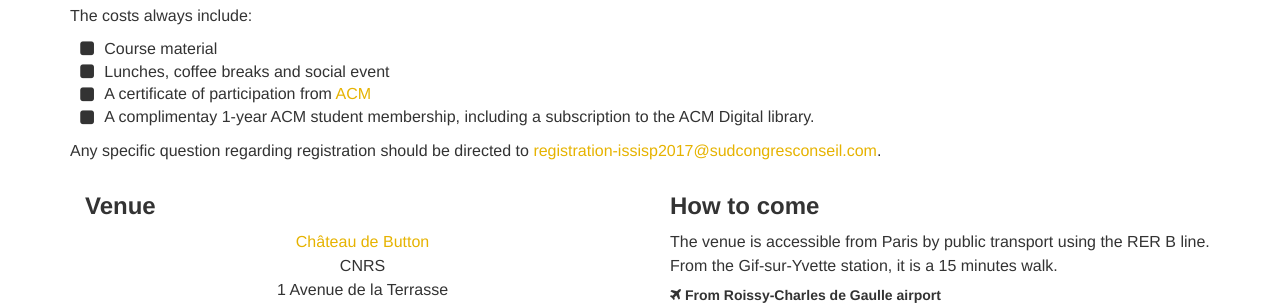
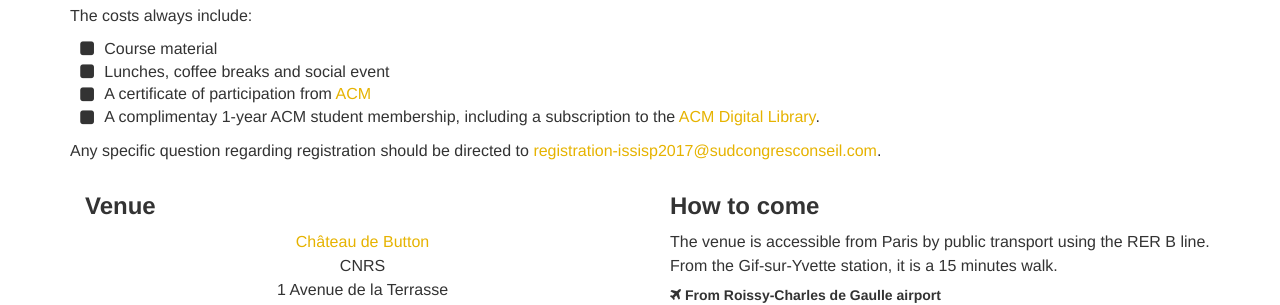
Before and after one commit to issisp2017/issisp2017.github.io, a Jekyll site: the page built from index.md, in a window 1280 px wide and 900 px high, scrolled down 3555 px. Shown: the part 152-457 px from the top of the window. Built offline with Jekyll 4.4.1, drawn with Linux system fonts in a browser that asks for light colours; nearby versions of some CDN libraries; part of the change alters nothing that is shown.

```diff
--- a/_includes/registration.html
+++ b/_includes/registration.html
@@ -27,7 +27,7 @@
           </li>
           <li><i class="fa-li fa fa-square"></i>
             A complimentay 1-year ACM student membership, including a
-            subscription to the ACM Digital library.
+            subscription to the <a href="http://dl.acm.org/">ACM Digital Library</a>.
           </li>
         </ul>
       </p>
```
